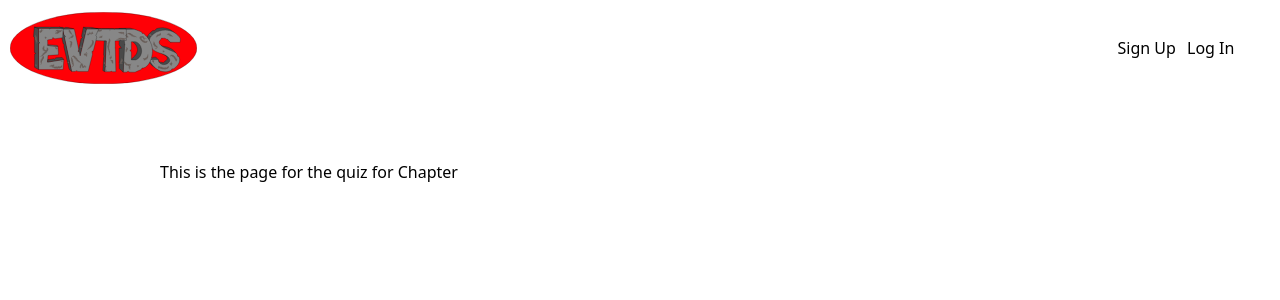
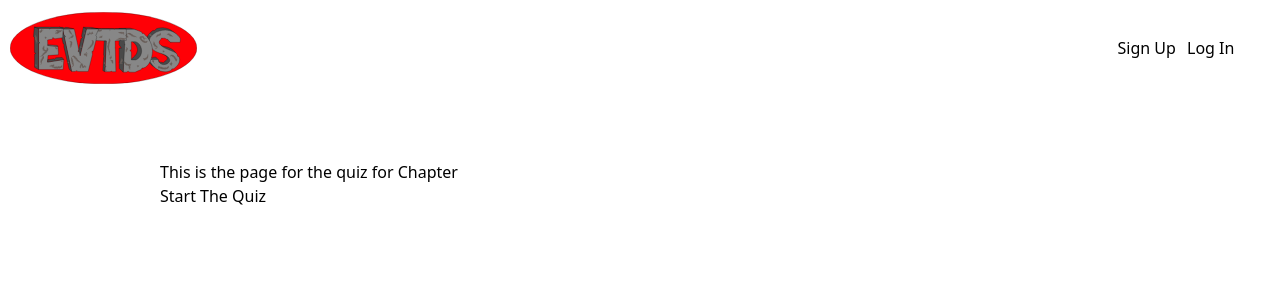
Before and after one commit to cracine79/EVTDontS, a React (Vite) app in the folder frontend2/: page /quiz in a window 1280 px wide. Shown: the top 300 px of the page. Built offline with nearby package versions, Linux system fonts and the light colour scheme; no server answers.

Commit message:
add quiz button

```diff
--- a/frontend2/src/Components/Quiz.jsx
+++ b/frontend2/src/Components/Quiz.jsx
@@ -14,7 +14,8 @@ export const Quiz = () => {
     return (
         <div className="w-full flex flex-col justify-center items-center">
             <div className='mt-40  aspect-video justify-center w-3/4'>
-                This is the page for the quiz for Chapter {chapter}
+                <div>This is the page for the quiz for Chapter {chapter}</div>
+                <button>Start The Quiz</button>
             </div>
         </div>
 
```
